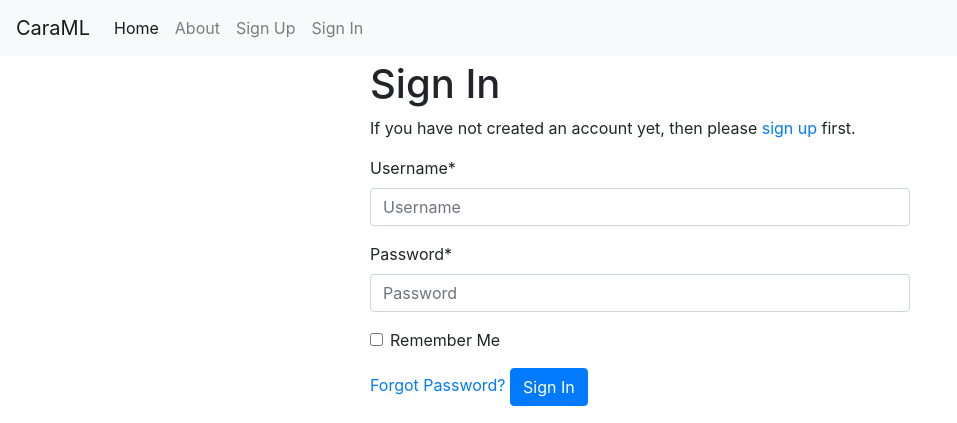
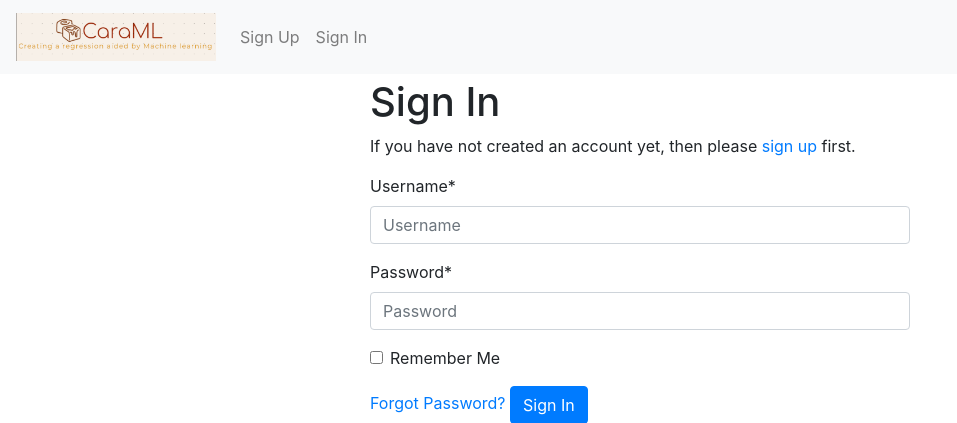
Before and after one commit to quinnwai/caraml, a Django app: page /accounts/login/ in a window 1280 px wide. Shown: the top 423 px of the page, without its empty margins (0-957 px from the left). Run offline with Django 3.2, Linux system fonts and the light colour scheme; parts of the project's set-up code (start-up, migrations or seed data) failed here and were passed over; some libraries are stand-ins or nearby versions.

Commit message:
added sexy media design

```diff
--- a/caraml/caraml/templates/base.html
+++ b/caraml/caraml/templates/base.html
@@ -50,16 +50,16 @@
         <button class="navbar-toggler navbar-toggler-right" type="button" data-toggle="collapse" data-target="#navbarSupportedContent" aria-controls="navbarSupportedContent" aria-expanded="false" aria-label="Toggle navigation">
           <span class="navbar-toggler-icon"></span>
         </button>
-        <a class="navbar-brand" href="{% url 'home' %}">CaraML</a>
+        <a class="navbar-brand" href="{% url 'home' %}">
+
+
+          <img src = "{% static 'images/caraml_hor_logo.png' %}" width="200px" alt = "Home"> </a>
 
         <div class="collapse navbar-collapse" id="navbarSupportedContent">
           <ul class="navbar-nav mr-auto">
-            <li class="nav-item active">
+            <!-- <li class="nav-item active">
               <a class="nav-link" href="{% url 'home' %}">Home <span class="sr-only">(current)</span></a>
-            </li>
-            <li class="nav-item">
-              <a class="nav-link" href="{% url 'about' %}">About</a>
-            </li>
+            </li> -->
             {% if request.user.is_authenticated %}
               <li class="nav-item">
                 {# URL provided by django-allauth/account/urls.py #}
--- a/caraml/caraml/templates/pages/about.html
+++ /dev/null
@@ -1 +0,0 @@
-{% extends "base.html" %}
--- a/caraml/caraml/templates/pages/home.html
+++ b/caraml/caraml/templates/pages/home.html
@@ -1,6 +1,5 @@
 {% extends "base.html" %}
 {%block content%}
-<p>hi</p>
 <a href="{% url 'upload-dataset' %}">Upload form</a>
 <br>
 {%endblock%}
--- a/caraml/config/urls.py
+++ b/caraml/config/urls.py
@@ -8,9 +8,6 @@ from caraml.regressor import views
 
 urlpatterns = [
     path("", TemplateView.as_view(template_name="pages/home.html"), name="home"),
-    path(
-        "about/", TemplateView.as_view(template_name="pages/about.html"), name="about"
-    ),
     # Django Admin, use {% url 'admin:index' %}
     path(settings.ADMIN_URL, admin.site.urls),
     # User management
```
Also changed, not shown: caraml/caraml/static/images/caraml_hor_logo.png (added), caraml/caraml/static/images/caraml_logo.png (renamed from CaraML media/Screenshot 2021-04-13 at 11.19.25 AM.png), caraml/caraml/static/images/caraml_text_logo.png (renamed from CaraML media/Screenshot 2021-04-13 at 11.08.05 AM.png), caraml/caraml/static/images/favicon.png (added), caraml/caraml/static/images/favicons/favicon.ico.
